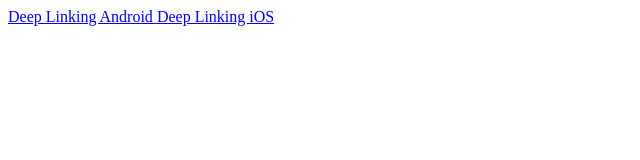
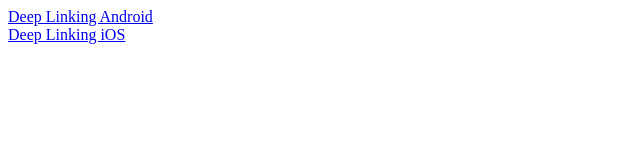
Before and after one commit to xzhouaf/deep-linking, a plain HTML site: page index.html in a window 1280 px wide. Shown: the whole page, without its empty margins (0-640 px from the left). Drawn offline with Linux system fonts and the light colour scheme.

Commit message:
change line

```diff
--- a/index.html
+++ b/index.html
@@ -1,2 +1,2 @@
-<a href="intent://#Intent;scheme=devholoholo://action=openstorefront;package=com.nianticproject.holoholo.nightly;end"> Deep Linking Android </a>
+<a href="intent://#Intent;scheme=devholoholo://action=openstorefront;package=com.nianticproject.holoholo.nightly;end"> Deep Linking Android </a><br />
 <a href="devholoholo://action=openstorefront"> Deep Linking iOS</a>
```
